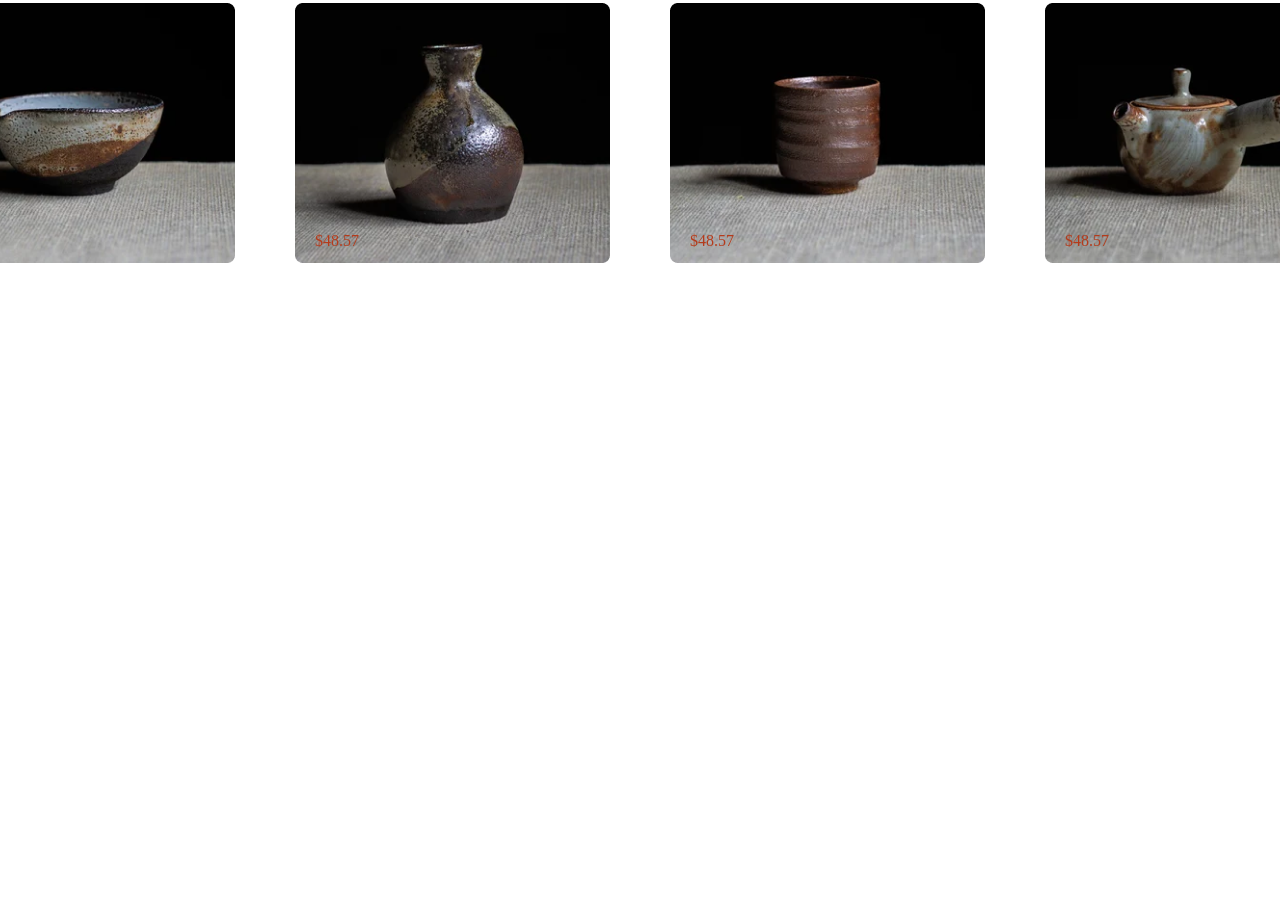
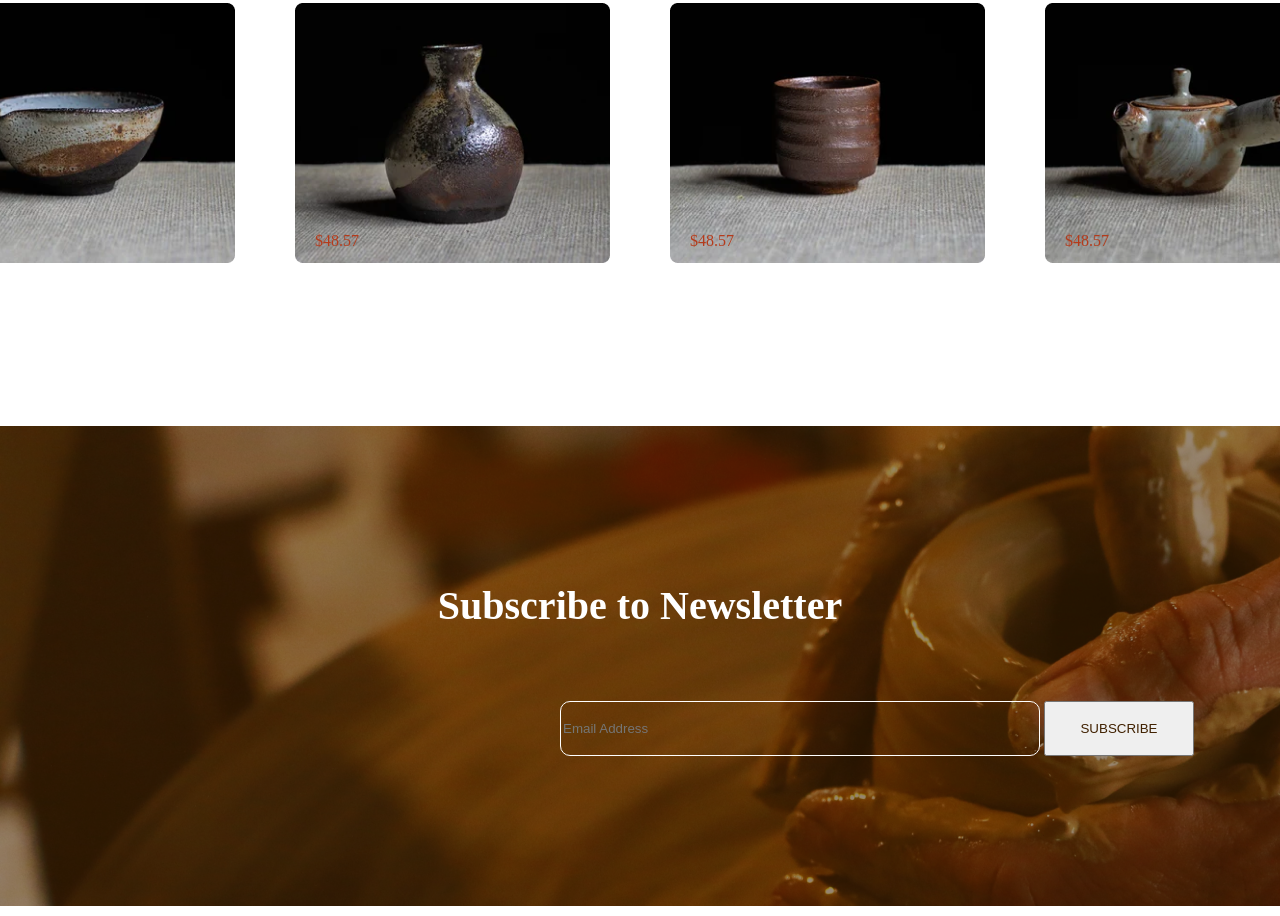
Before and after one commit to pareshishvilidata/Finalwork, a plain HTML site: page index.html in a window 1280 px wide. Shown: the part 2999-3915 px from the top of the page. Before the commit the page ends 3425 px from the top, so only its background shows below. Drawn offline with Linux system fonts and the light colour scheme.

Commit message:
add section3

```diff
--- a/css/style.css
+++ b/css/style.css
@@ -304,3 +304,40 @@ article {
     font-size: 44px;
     cursor: pointer;
 }
+
+/* სექცია3 */
+
+.section3 {
+    width: 100%;
+    height: 480px;
+    margin: 0 auto;
+    background-image: url('../images/section3backimg.png');
+}
+
+.sec3title {
+    text-align: center;
+    padding-top: 160px;
+    padding-bottom: 75px;
+    font-family: 'Inter' sans-serif;
+    font-style: normal;
+    font-weight: 700;
+    font-size: 40px;
+    color: #FFFFFF;
+}
+
+.email[type=text] {
+    margin-left: 560px;
+    margin-bottom: 160px;
+    width: 480px;
+    height: 55px;
+    border: 1px solid #FFFFFF;
+    border-radius: 10px;
+    box-sizing: border-box;
+    background-color: transparent;
+}
+
+input[type=submit] {
+    width: 150px;
+    height: 55px;
+    color: #402101;
+}
--- a/index.html
+++ b/index.html
@@ -27,7 +27,7 @@
 
             <nav>
                 <ul class="navigation">
-                    <li><a class="navtext selectedtext" href="">Home</a></li>
+                    <li><a class="navtext selectedtext" href="index.html">Home</a></li>
                     <li><a class="navtext" href="">Artworks</a></li>
                     <li><a class="navtext" href="">Contact</a></li>
                 </ul>
@@ -151,13 +151,13 @@
 
             <div class="art2div">
 
-               <i class="fa-solid fa-angle-left"></i>
+                <i class="fa-solid fa-angle-left"></i>
 
                 <div class="art2card">
 
                     <img src="images/art2card1.png" alt="pottery">
 
-                <p class="price">$48.57</p>
+                    <p class="price">$48.57</p>
 
                 </div>
 
@@ -165,7 +165,7 @@
 
                     <img src="images/art2card2.png" alt="pottery">
 
-                <p class="price">$48.57</p>
+                    <p class="price">$48.57</p>
 
                 </div>
 
@@ -174,7 +174,7 @@
 
                     <img src="images/art2card3.png" alt="pottery">
 
-                <p class="price">$48.57</p>
+                    <p class="price">$48.57</p>
 
                 </div>
 
@@ -182,7 +182,7 @@
 
                     <img src="images/art2card4.png" alt="pottery">
 
-                <p class="price">$48.57</p>
+                    <p class="price">$48.57</p>
 
                 </div>
 
@@ -192,6 +192,23 @@
 
         </article>
 
+        <!-- სექცია3 -->
+
+        <section class="section3">
+
+            <h2 class="sec3title">Subscribe to Newsletter</h2>
+
+            <form action="">
+
+                <label for="Email"></label>
+
+                <input class="email" type="text" id="Email" name="Email" placeholder="Email Address">
+
+              <input type="submit" value="SUBSCRIBE"> <label for="Email"></label>
+
+            </form>
+
+        </section>
 
 
 
```
Also changed, not shown: images/section3backimg.png (added).
